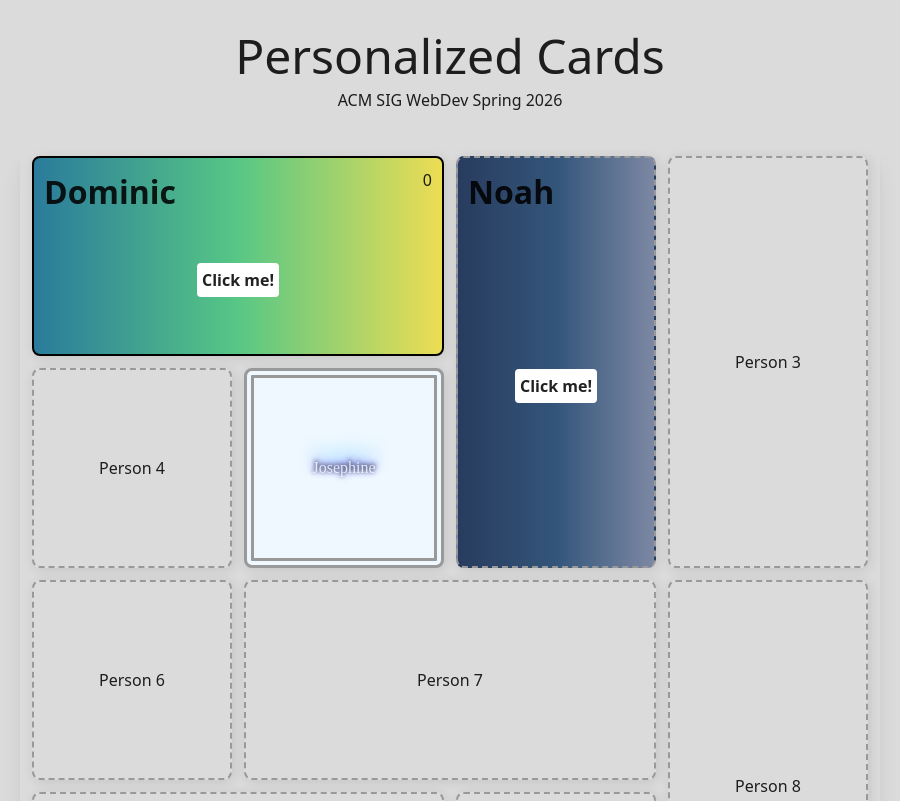
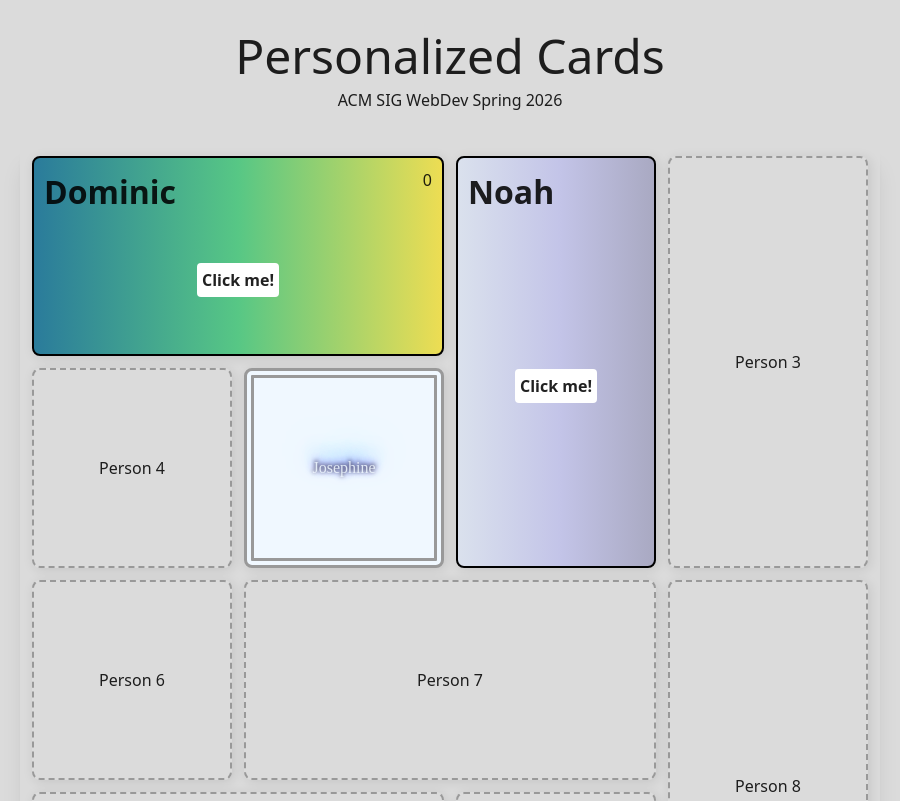
Before and after one commit to danbarajas/Personalized-Cards, a React (Vite) app: page / in a window 1280 px wide. Shown: the top 801 px of the page, without its empty margins (190-1090 px from the left). Built offline with nearby package versions, Linux system fonts and the light colour scheme.

Commit message:
Update Person2.css

```diff
--- a/src/cards/Person2/Person2.css
+++ b/src/cards/Person2/Person2.css
@@ -29,17 +29,17 @@
     display: flex;
     align-items: center;
     justify-content: center;
-    border: 2px dashed #999;
+    border: 2px solid #000000;
     border-radius: 8px;
     padding: 10px;
     flex-direction: column;
     transition: background 260ms ease, color 260ms ease;
-    background: linear-gradient(90deg,rgba(40, 60, 94, 1) 0%, rgba(51, 85, 122, 1) 50%, rgba(124, 136, 163, 1) 100%);
+    background: linear-gradient(90deg,rgba(218, 225, 237, 1) 0%, rgba(195, 196, 232, 1) 52%, rgba(169, 169, 194, 1) 100%);
   }
 
   /* active state: gradient change effect */
   .card.person2.active {
-    background: linear-gradient(135deg, #a4aec7 0%, #9fbad3 100%);
+    background: linear-gradient(135deg, #e1e2e6 0%, #e3e8ed 100%);
     color: #111;
   }
 
```
